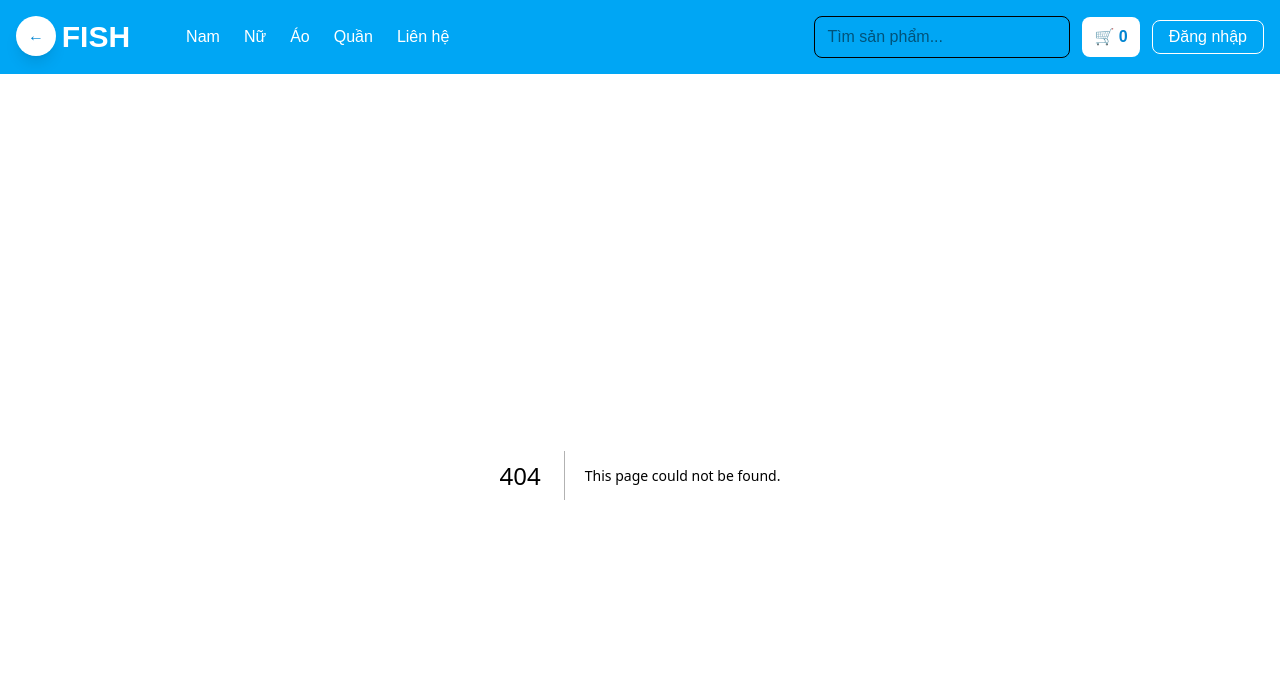
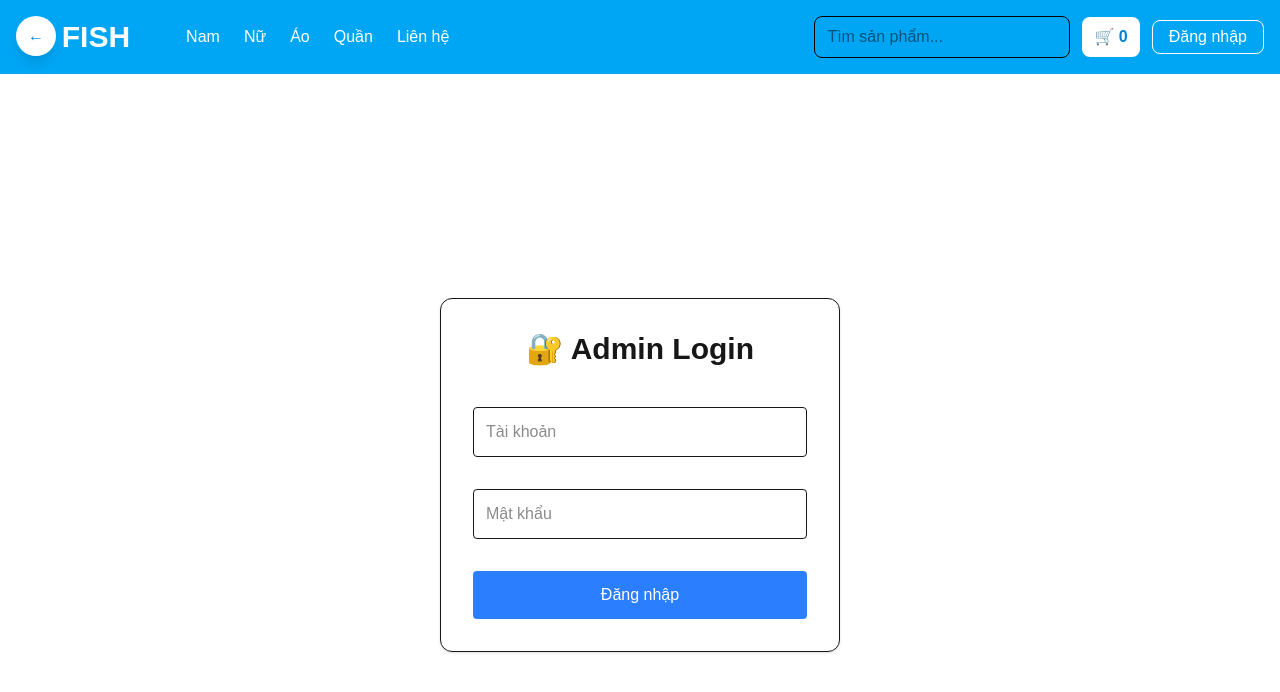
Before and after one commit to tranvantuan1442008-lang/fish-fashion, a Next.js app: page /admin/login in a window 1280 px wide. Before the commit this address had no page. Shown: the top 692 px of the page. Built offline with nearby package versions, Linux system fonts and the light colour scheme.

Commit message:
update admin

```diff
--- /dev/null
+++ b/app/admin/login/page.tsx
@@ -0,0 +1,72 @@
+"use client";
+
+import { useState } from "react";
+import { useRouter } from "next/navigation";
+
+export default function AdminLoginPage() {
+  const [username, setUsername] = useState("");
+  const [password, setPassword] = useState("");
+
+  const router = useRouter();
+
+  const handleLogin = () => {
+    console.log(username);
+console.log(password);
+    if (
+  username.trim() === "admin" &&
+  password.trim() === "123456"
+) {
+      localStorage.setItem(
+        "adminLoggedIn",
+        "true"
+      );
+
+      router.push("/admin/orders");
+    } else {
+      alert("Sai tài khoản hoặc mật khẩu");
+    }
+  };
+
+  return (
+    <div className="min-h-screen flex items-center justify-center">
+      <div className="border p-8 rounded-xl shadow w-[400px] flex flex-col gap-4">
+        <h1 className="text-3xl font-bold mb-6 text-center">
+          🔐 Admin Login
+        </h1>
+
+        <input
+          type="text"
+          placeholder="Tài khoản"
+          value={username}
+          onChange={(e) =>
+            setUsername(e.target.value)
+          }
+          className="w-full border p-3 rounded mb-4"
+        />
+
+        <input
+          type="password"
+          placeholder="Mật khẩu"
+          value={password}
+          onChange={(e) =>
+            setPassword(e.target.value)
+          }
+          className="w-full border p-3 rounded mb-4"
+        />
+
+        <button
+          onClick={handleLogin}
+          className="
+            w-full
+            bg-blue-500
+            text-white
+            py-3
+            rounded
+          "
+        >
+          Đăng nhập
+        </button>
+      </div>
+    </div>
+  );
+}
--- a/app/admin/orders/page.tsx
+++ b/app/admin/orders/page.tsx
@@ -1,16 +1,35 @@
 "use client";
-
+import { useRouter } from "next/navigation";
 import { useEffect, useState } from "react";
 
 export default function OrdersPage() {
+
+  const router = useRouter();
   const [orders, setOrders] = useState<any[]>([]);
 
   useEffect(() => {
+
+
+    const isAdmin =
+  localStorage.getItem(
+    "adminLoggedIn"
+  );
+
+if (!isAdmin) {
+  router.push("/admin/login");
+  return;
+}
     fetch("/api/order")
       .then((res) => res.json())
       .then((data) => {
-        setOrders(data.orders);
-      });
+  const sortedOrders = data.orders.sort(
+    (a: any, b: any) =>
+      new Date(b.createdAt).getTime() -
+      new Date(a.createdAt).getTime()
+  );
+
+  setOrders(sortedOrders);
+});
   }, []);
 
   return (
```
